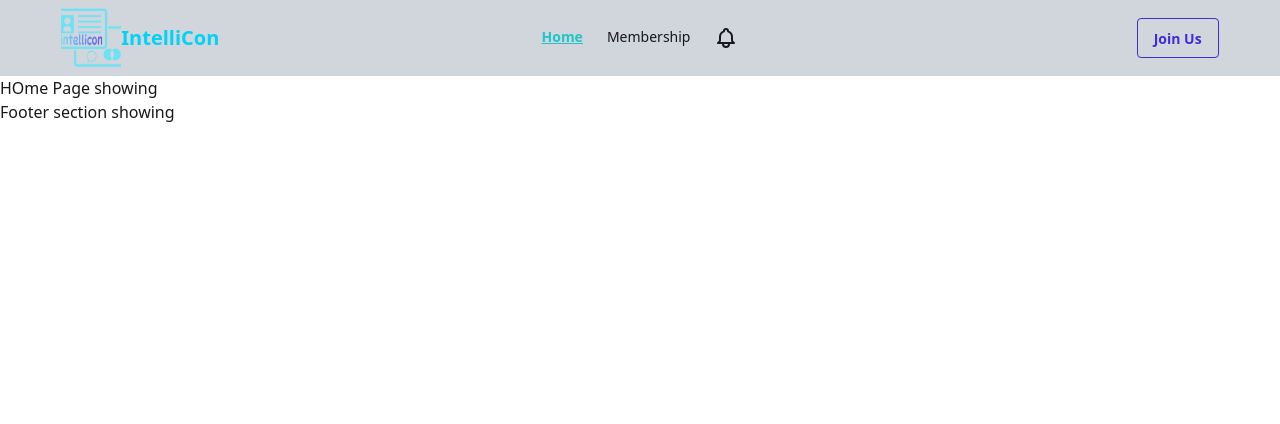
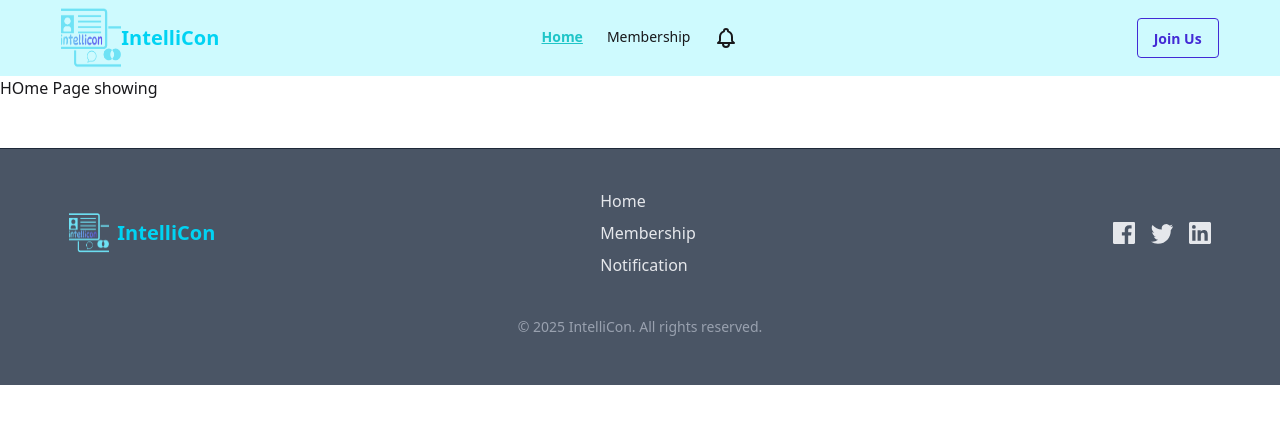
Before and after one commit to codevbase/intellicon-client-side, a React (Vite) app: page / in a window 1280 px wide. Shown: the top 424 px of the page. Built offline with nearby package versions, Linux system fonts and the light colour scheme.

Commit message:
created footer

```diff
--- a/src/components/Footer/Footer.jsx
+++ b/src/components/Footer/Footer.jsx
@@ -2,9 +2,44 @@ import React from 'react';
 
 const Footer = () => {
     return (
-        <div>
-            <h1>Footer section showing</h1>
-        </div>
+        <footer className="bg-gray-600 text-gray-200 py-10 mt-12 border-t border-gray-800">
+            <div className="container w-11/12 mx-auto px-4 flex flex-col md:flex-row justify-between items-center">
+                {/* Logo and Brand */}
+                <div className="flex items-center mb-6 md:mb-0">
+                    <img src="/logo-intellicon.png" alt="IntelliCon Logo" className="w-10 h-10 mr-2" />
+                    <span className="font-bold text-xl text-cyan-400">IntelliCon</span>
+                </div>
+                {/* Navigation Links */}
+                <ul className="flex flex-col space-x-8 space-y-2 mb-6 md:mb-0">
+                    <li>
+                        <a href="/" className="hover:text-cyan-400 transition-colors duration-200">Home</a>
+                    </li>
+                    <li>
+                        <a href="/membership" className="hover:text-cyan-400 transition-colors duration-200">Membership</a>
+                    </li>
+                    <li>
+                        <a href="/notification" className="hover:text-cyan-400 transition-colors duration-200">Notification</a>
+                    </li>
+                </ul>
+                {/* Social Media Icons */}
+                <div className="flex space-x-4 mb-6 md:mb-0">
+                    <a href="https://facebook.com" target="_blank" rel="noopener noreferrer" aria-label="Facebook" className="hover:text-cyan-400 transition-colors duration-200">
+                        <svg width="22" height="22" fill="currentColor" viewBox="0 0 24 24"><path d="M22.675 0h-21.35C.595 0 0 .592 0 1.326v21.348C0 23.408.595 24 1.325 24h11.495v-9.294H9.691v-3.622h3.129V8.413c0-3.1 1.893-4.788 4.659-4.788 1.325 0 2.463.099 2.797.143v3.24l-1.918.001c-1.504 0-1.797.715-1.797 1.763v2.313h3.587l-.467 3.622h-3.12V24h6.116C23.406 24 24 23.408 24 22.674V1.326C24 .592 23.406 0 22.675 0"/></svg>
+                    </a>
+                    <a href="https://twitter.com" target="_blank" rel="noopener noreferrer" aria-label="Twitter" className="hover:text-cyan-400 transition-colors duration-200">
+                        <svg width="22" height="22" fill="currentColor" viewBox="0 0 24 24"><path d="M24 4.557a9.93 9.93 0 0 1-2.828.775 4.932 4.932 0 0 0 2.165-2.724c-.951.564-2.005.974-3.127 1.195a4.916 4.916 0 0 0-8.38 4.482C7.691 8.095 4.066 6.13 1.64 3.161c-.542.929-.856 2.007-.857 3.17 0 2.188 1.115 4.116 2.823 5.247a4.904 4.904 0 0 1-2.229-.616c-.054 2.281 1.581 4.415 3.949 4.89a4.936 4.936 0 0 1-2.224.084c.627 1.956 2.444 3.377 4.6 3.417A9.867 9.867 0 0 1 0 21.543a13.94 13.94 0 0 0 7.548 2.209c9.058 0 14.009-7.496 14.009-13.986 0-.213-.005-.425-.014-.636A10.012 10.012 0 0 0 24 4.557z"/></svg>
+                    </a>
+                    <a href="https://linkedin.com" target="_blank" rel="noopener noreferrer" aria-label="LinkedIn" className="hover:text-cyan-400 transition-colors duration-200">
+                        <svg width="22" height="22" fill="currentColor" viewBox="0 0 24 24"><path d="M20.447 20.452h-3.554v-5.569c0-1.327-.025-3.037-1.849-3.037-1.851 0-2.132 1.445-2.132 2.939v5.667H9.358V9h3.414v1.561h.049c.476-.899 1.637-1.849 3.37-1.849 3.602 0 4.267 2.369 4.267 5.455v6.285zM5.337 7.433a2.062 2.062 0 1 1 0-4.124 2.062 2.062 0 0 1 0 4.124zm1.777 13.019H3.56V9h3.554v11.452zM22.225 0H1.771C.792 0 0 .771 0 1.723v20.549C0 23.229.792 24 1.771 24h20.451C23.2 24 24 23.229 24 22.271V1.723C24 .771 23.2 0 22.225 0z"/></svg>
+                    </a>
+                </div>
+
+            </div>
+             {/* Copyright */}
+                <div className="text-sm text-gray-400 text-center mt-10 mb-2 mx-auto">
+                    &copy; {new Date().getFullYear()} IntelliCon. All rights reserved.
+                </div>
+        </footer>
     );
 };
 
--- a/src/components/Header/Header.jsx
+++ b/src/components/Header/Header.jsx
@@ -48,16 +48,16 @@ const Header = () => {
     };
 
     return (
-        <div className={`shadow-3xl bg-gray-300`}>
+        <div className={`shadow-3xl bg-cyan-100`}>
             <div className='w-11/12 mx-auto navbar'>
                 <div className="navbar-start">
                     <div className="dropdown">
-                        <div tabIndex={0} role="button" className="btn btn-ghost lg:hidden">
+                        <div tabIndex={0} role="button" className="text-cyan-500 btn btn-ghost lg:hidden hover:bg-cyan-200">
                             <svg xmlns="http://www.w3.org/2000/svg" className="h-5 w-5" fill="none" viewBox="0 0 24 24" stroke="currentColor">
-                                <path strokeLinecap="round" strokeLinejoin="round" strokeWidth="2" d="M4 6h16M4 12h8m-8 6h16" />
+                                <path strokeLinecap="round" strokeLinejoin="round" strokeWidth="4" d="M4 6h16M4 12h8m-8 6h16" />
                             </svg>
                         </div>
-                        <ul tabIndex={0} className={`menu menu-sm dropdown-content rounded-box z-1 mt-3 w-52 p-2 shadow`}>
+                        <ul tabIndex={0} className={`bg-cyan-100 menu menu-sm dropdown-content z-1 mt-3 w-52 p-2 shadow`}>
                             {links}
                         </ul>
                     </div>
--- a/src/pages/Home/Home.jsx
+++ b/src/pages/Home/Home.jsx
@@ -1,5 +1,5 @@
 import React from 'react';
-import useAuth from '../../hooks/useAuth';
+
 
 const Home = () => {
 
```
